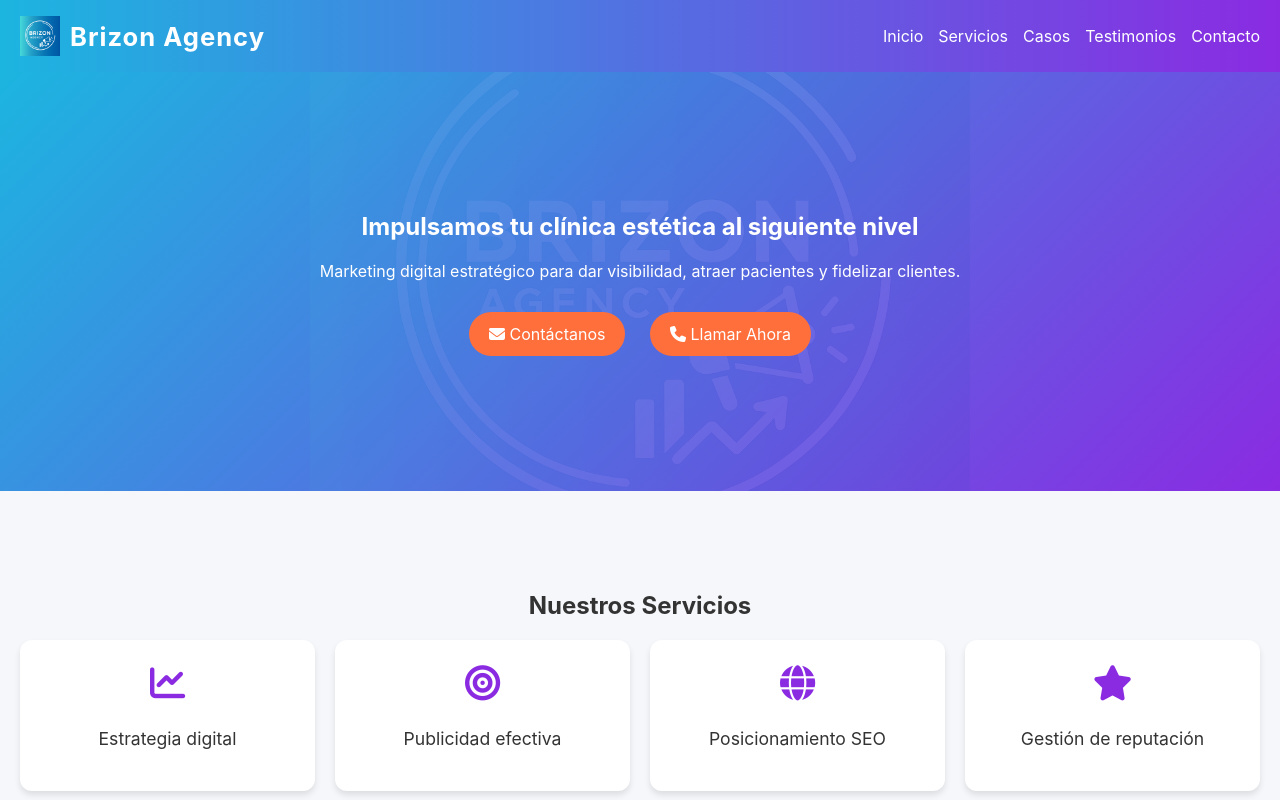
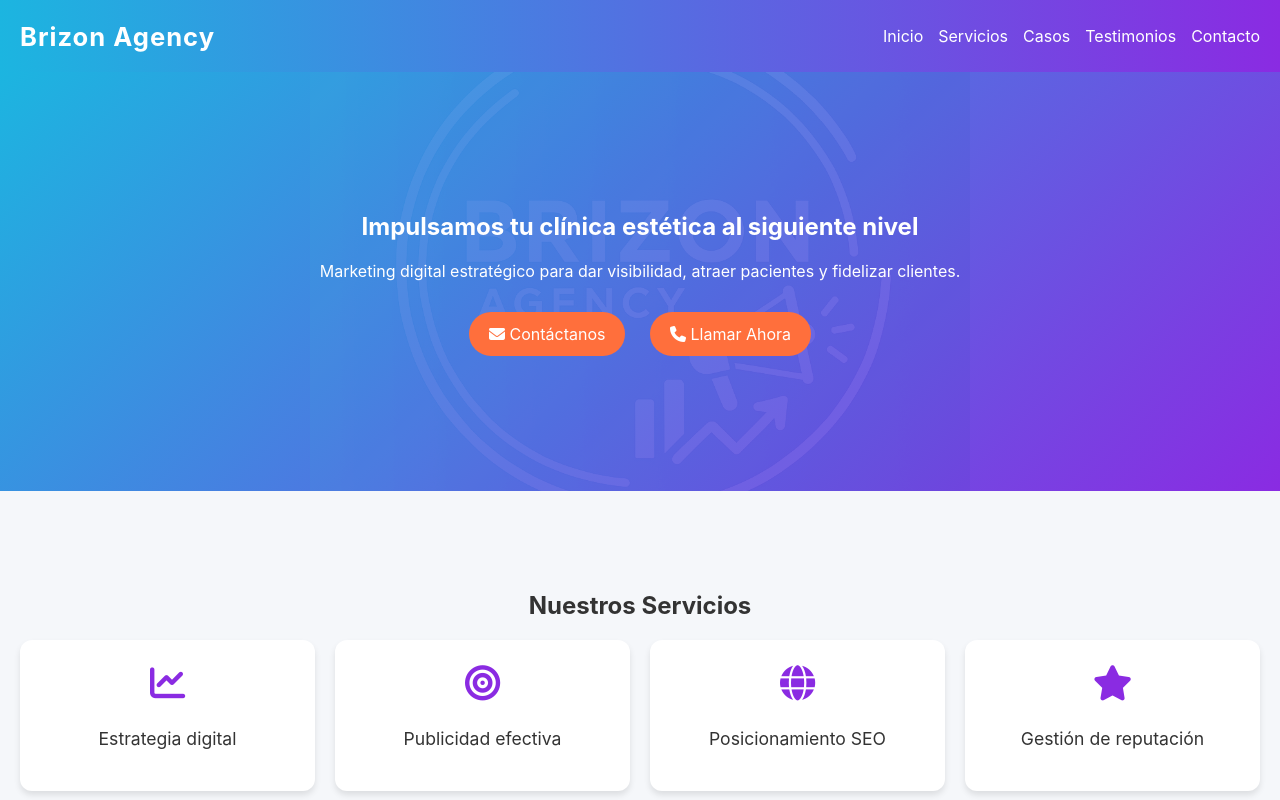
Before and after one commit to GersonBrizon/Brizon-Marketing, a plain HTML site: page index.html in a window 1280 px wide. Shown: the top 800 px of the page. Drawn offline with Linux system fonts and the light colour scheme.

Commit message:
Update index.html

```diff
--- a/index.html
+++ b/index.html
@@ -11,7 +11,6 @@
   <!-- Header -->
   <header class="navbar">
     <div class="logo-container">
-      <img src="assets/logo.png" alt="Brizon Agency Logo" class="logo">
       <span class="agency-name">Brizon Agency</span>
     </div>
     <nav>
```
